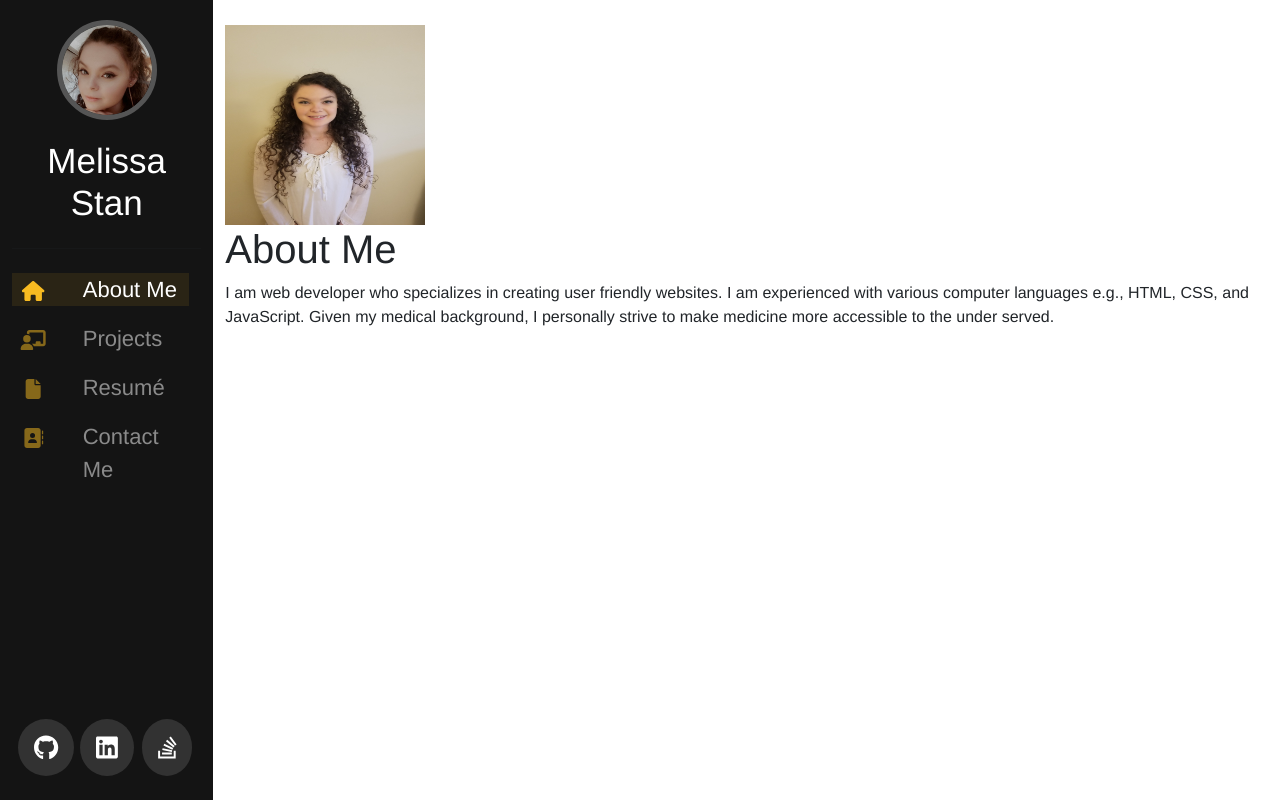
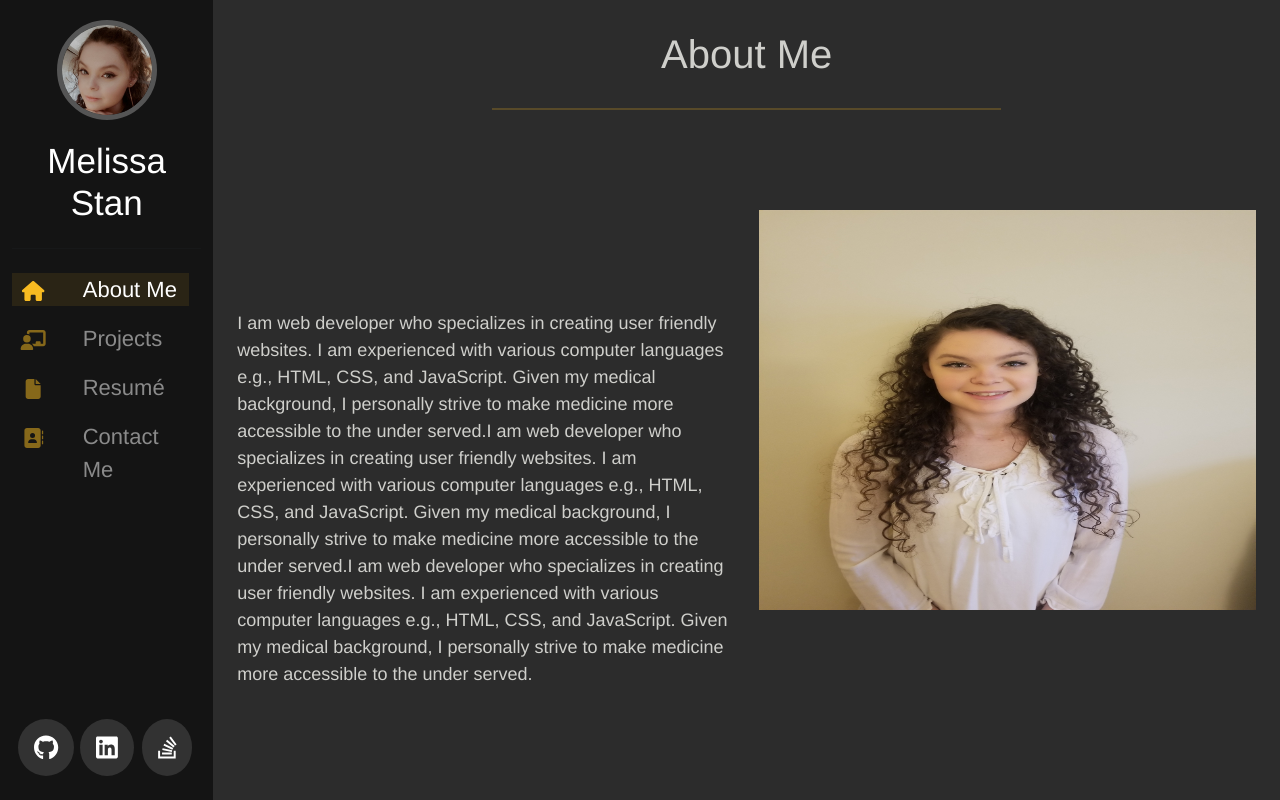
Before and after one commit to mstan19/portfolio-ms, a React (Create React App) app: page /aboutMe in a window 1280 px wide. Built offline with nearby package versions, Linux system fonts and the light colour scheme.

Commit message:
styling about me is done

```diff
--- a/src/App.js
+++ b/src/App.js
@@ -20,7 +20,7 @@ function App() {
 
     </div>
 
-    <div className='col-10'style={{marginTop: '25px'}}>
+    <div className='col-10'style={{ backgroundColor: 'rgb(44, 44, 44)'}}>
         <Routes>
           <Route path="/aboutMe" element={<AboutMe />}></Route>
           <Route path="/projects" element={<Project />}></Route>
--- a/src/components/AboutMe.js
+++ b/src/components/AboutMe.js
@@ -4,10 +4,13 @@ import '../styles/AboutMe.css';
 
 function AboutMe() {
   return (
-    <div className="aboutMe">
-      <img className='profile-pic' src={profilePic} />
-      <h1>About Me</h1>
-      <p>I am web developer who specializes in creating user friendly websites. I am experienced with various computer languages e.g., HTML, CSS, and JavaScript. Given my medical background, I personally strive to make medicine  more accessible to the under served.</p>
+    <div className="aboutMe container-fluid">
+      <h1 className='row justify-content-center' id='about-me-title'>About Me</h1>
+      <hr id='title-line'></hr>
+      <div className='row justify-content-center my-2'>
+        <p className='col-6' id='about-me-text'>I am web developer who specializes in creating user friendly websites. I am experienced with various computer languages e.g., HTML, CSS, and JavaScript. Given my medical background, I personally strive to make medicine  more accessible to the under served.I am web developer who specializes in creating user friendly websites. I am experienced with various computer languages e.g., HTML, CSS, and JavaScript. Given my medical background, I personally strive to make medicine  more accessible to the under served.I am web developer who specializes in creating user friendly websites. I am experienced with various computer languages e.g., HTML, CSS, and JavaScript. Given my medical background, I personally strive to make medicine  more accessible to the under served. </p>
+        <img className='profile-pic col-6' src={profilePic} alt='about-me'/>
+      </div>
     </div>
   );
 }
--- a/src/styles/AboutMe.css
+++ b/src/styles/AboutMe.css
@@ -1,4 +1,28 @@
 .profile-pic {
-    height: 200px;
-    width: 200px;
+    height: 400px;
+    width: 400px;
+    margin-top: 50px;
 }
+
+#about-me-title {
+    color: rgb(207, 207, 203);
+    margin-top: 30px;
+}
+
+#about-me-text {
+    color: rgb(207, 207, 203);
+    font-size: 18px;
+    margin-top: 100px;
+}
+
+#title-line {
+    height: 0px;
+    border: none;
+    border-top: 2px solid goldenrod;
+    width:50%;
+    margin:0 auto;
+    margin-bottom: 100px;
+    margin-top: 30px;
+
+
+}
```
